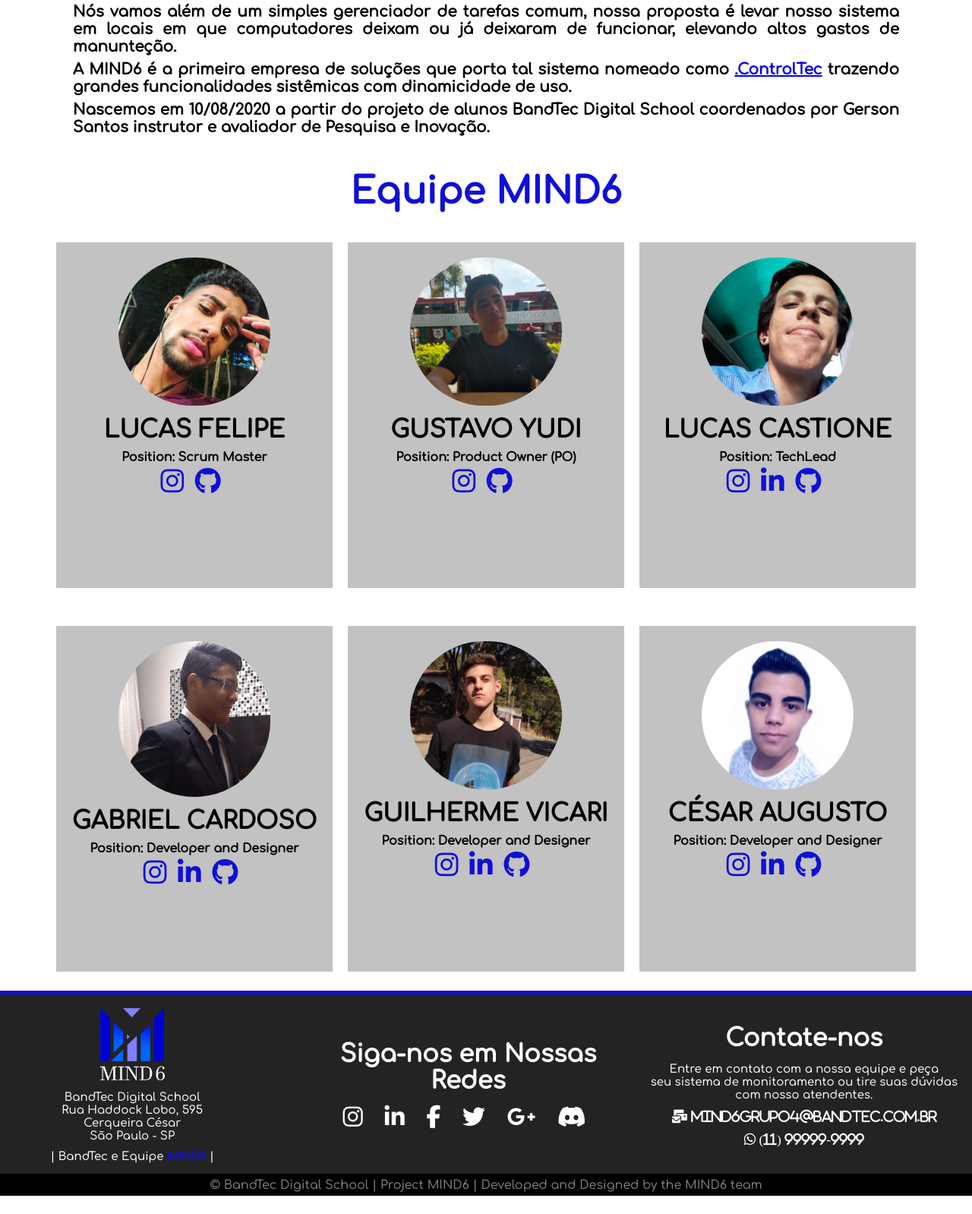
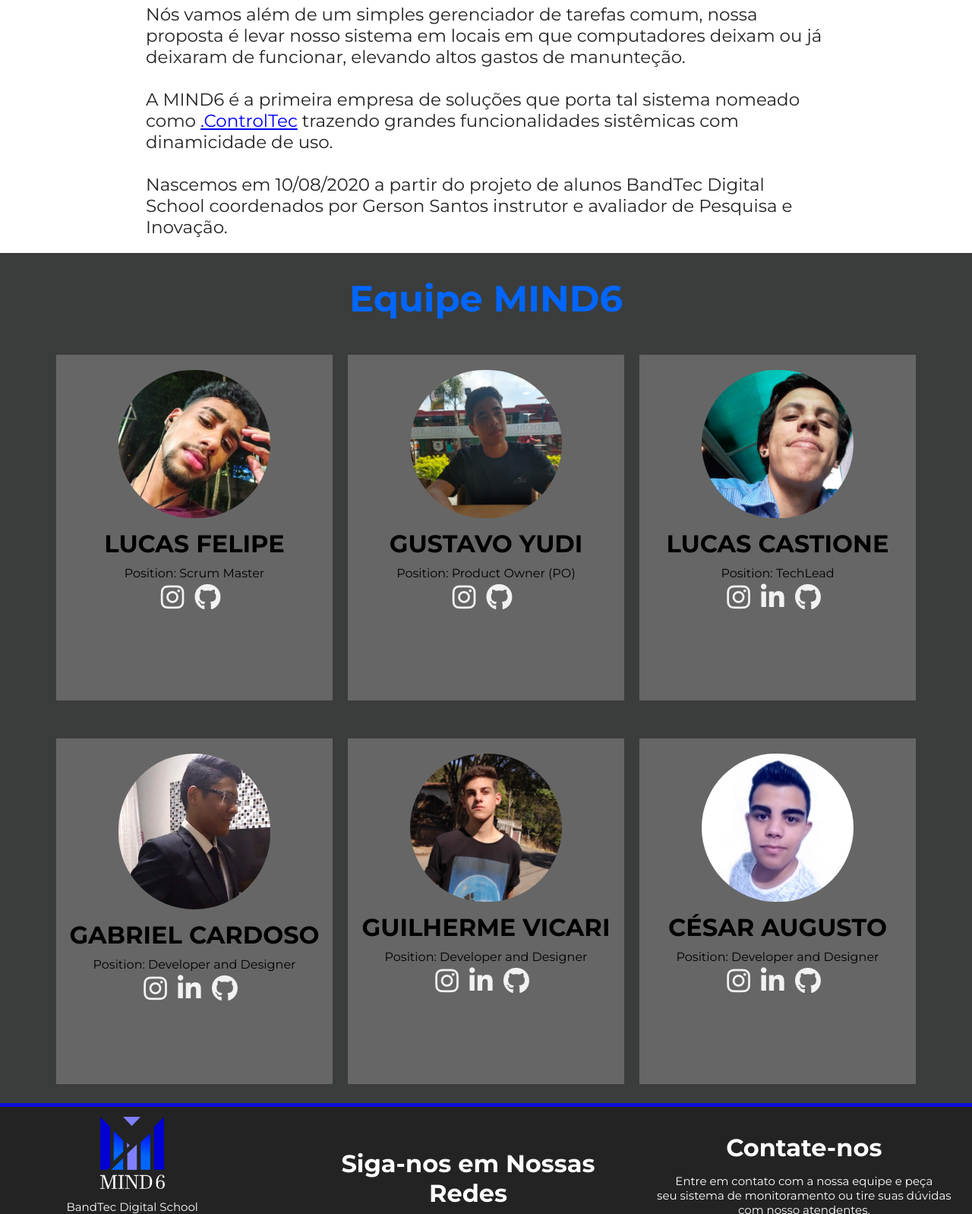
Before and after one commit to BandTec/grupo-04-adsb-20201, a plain HTML site: page site/sobre.html in a window 1280 px wide. Shown: the part 549-2147 px from the top of the page at 76% size. Before the commit the page ends 2123 px from the top, so only its background shows below. Drawn offline with nearby package versions, Linux system fonts and the light colour scheme.

Commit message:
site quase arrumado

```diff
--- a/site/css/index.css
+++ b/site/css/index.css
@@ -3,6 +3,9 @@
     --cor-secundaria: #232323;
     --cor-terciaria: #8080ff;
     --cor-quartenaria: #0066ffff;
+}
+* {
+    font-family: 'Montserrat', sans-serif;
 }
 
 .laboratorio {
@@ -10,12 +13,19 @@
     background: url('../img/laboratorio.jpg') center top no-repeat;
     background-size: 100%;
     background-attachment: fixed;
-    height: 630px;
+    height: 658px;
 }
+
+    .fbody{
+        background: url(../img/tech2.jpg);
+        background-repeat: no-repeat;
+        background-size: cover;
+
+    }
 
 .laboratorio div {
     background: rgba(0, 0, 0, 0.5);
-    height: 78%;
+    height: 518px;
     width: 100%;
     text-align: center;
 }
@@ -26,10 +36,9 @@
     padding-top: 140px;
 }
 .cor h1{
-    margin-top: 50px;
-    font-size: 60px;
+    margin-top: 106px;
+    font-size: 51px;
     color: white;
-    text-transform: uppercase;
 }
 
 .cor button{
@@ -46,10 +55,11 @@
 }
 
 .tituloMind6{
-    margin-top: 100px;
+    margin-top: 33px;
+    margin-bottom: 23px;
+
     text-align: center;
     color: var(--cor-secundaria);
-    font-family: 'Krona One', sans-serif;
     font-size: 50px;
 }
 
@@ -93,7 +103,7 @@
 }
 .subtitulo{
     color:#232323;
-    font-size: 30px;
+    font-size: 27px;
     padding-bottom: 20px;
 }
 .control{
--- a/site/css/sobre.css
+++ b/site/css/sobre.css
@@ -8,7 +8,7 @@
 }
 
 * {
-    font-family: 'Comfortaa', cursive;
+    font-family: 'Montserrat', sans-serif;
 }
 
 
@@ -32,7 +32,6 @@
 
 .cor h1 {
     text-transform: uppercase;
-    font-weight: bolder;
     color: white;
     font-size: 100px;
     text-shadow: 2px 2px black;
@@ -41,33 +40,35 @@
 .info {
     /* margin: 0px 20px 0px 20px; */
 
-    display: flex;
 
     justify-content: center;
     align-items: center;
 }
 
 .info .aboutUs {
-    width: 85%;
+    width: 100%;
     margin: 30px 0px 20px 0px;
 }
 
 .info .aboutUs h1 {
     color: black;
     text-transform: uppercase;
-
-    font-weight: bolder;
-    border-bottom: black solid 3px;
+    text-align: center;
 
     margin-bottom: 15px;
 }
 
-.info .aboutUs p {
-    font-weight: bolder;
-    text-align: justify;
+.aboutUs__p {
 
-    margin-bottom: 7px;
-    font-size: 20px;
+        width: 100%;
+        display: flex;
+        justify-content: center;
+
+}
+.aboutUs__p p{
+    font-size: 23px;
+    color: #232323;
+    width: 70%;
 }
 
 .cardsTeam {
@@ -75,13 +76,20 @@
     width: 90%;
     margin: auto;
 }
+#Team {
+    padding-top: 11px;
+    background-color: #3b3d3d;
+}
 
+.team a{
+
+
+}
 #Team h1.title {
     text-align: center;
     font-size: 48px;
-
-    color: var(--cor-principal);
-    margin: 20px auto 15px auto;
+    color: #0066ff;
+    margin: 20px 15px;
 }
 
 .cardsTeam {
@@ -95,7 +103,7 @@
     margin: 25px 10px;
     height: 455px;
 
-    background-color: rgba(136, 136, 136, 0.514);
+    background-color:#666666;
 }
 
 .card img {
@@ -112,7 +120,7 @@
 }
 
 .card p {
-    font-weight: bolder;
+
 }
 
 .card a i {
@@ -122,14 +130,6 @@
     margin-top: 5px;
 }
 
-.card .fa-instagram::before{
-    color: var(--cor-principal);
+.card i{
+    color: #f2f2f2;
 }
-
-.card .fa-linkedin-in::before{
-    color: var(--cor-principal);
-}
-
-.card .fa-github::before{
-    color: var(--cor-principal);
-}
--- a/site/sobre.html
+++ b/site/sobre.html
@@ -1,13 +1,13 @@
 <!DOCTYPE html>
 <html lang="pt-br">
-
   <head>
-    <meta charset="UTF-8">
-    <meta name="viewport" content="width=device-width, initial-scale=1.0">
-    <meta http-equiv="X-UA-Compatible" content="ie=edge">
-    <link rel="stylesheet" href="css/sobre.css">
-    <link rel="stylesheet" href="css/menu.css">
-    <link rel="icon" href="img/Logo-MIND6.png" type="image/x-icon">
+    <meta charset="UTF-8" />
+    <meta name="viewport" content="width=device-width, initial-scale=1.0" />
+    <meta http-equiv="X-UA-Compatible" content="ie=edge" />
+    <link rel="stylesheet" href="css/sobre.css" />
+    <link rel="stylesheet" href="css/menu.css" />
+    <link href="https://fonts.googleapis.com/css2?family=Montserrat:wght@400;500;700&display=swap" rel="stylesheet">
+    <link rel="icon" href="img/Logo-MIND6.png" type="image/x-icon" />
     <title>Sobre</title>
   </head>
 
@@ -18,7 +18,9 @@
         <ul>
           <li class="hover"><a href="sobre.html">Sobre nós</a></li>
           <li class="hover"><a href="contato.html">Contato</a></li>
-                <li class="logo"><a href="index.html"><img src="Logos/Logo-MIND6.png" alt=""></a></li>
+          <li class="logo">
+            <a href="index.html"><img src="Logos/Logo-MIND6.png" alt="" /></a>
+          </li>
           <li class="hover"><a href="controlTec.html">.ControlTec</a></li>
           <li class="hover"><a href="login.html">Login</a></li>
         </ul>
@@ -35,18 +37,22 @@
     <div class="info">
       <div class="aboutUs">
         <h1>A procura de solução? MIND6 a sua disposição.</h1>
+        <div class="aboutUs__p">
+          <p>
 
-            <p>Nós vamos além de um simples gerenciador de tarefas comum, nossa proposta é levar nosso sistema em
-                locais
-                em que computadores deixam ou já deixaram de funcionar, elevando altos gastos de manunteção.</p>
+            Nós vamos além de um simples gerenciador de tarefas comum, nossa
+            proposta é levar nosso sistema em locais em que computadores deixam
+            ou já deixaram de funcionar, elevando altos gastos de manunteção.
 
-            <p>A MIND6 é a primeira empresa de soluções que porta tal sistema nomeado como <a
-                    href="ControlTec.html">.ControlTec</a> trazendo
-                grandes
-                funcionalidades sistêmicas com dinamicidade de uso.</p>
+            <br><br> A MIND6 é a primeira empresa de soluções que porta tal sistema
+            nomeado como <a href="ControlTec.html">.ControlTec</a> trazendo
+            grandes funcionalidades sistêmicas com dinamicidade de uso.
 
-            <p>Nascemos em 10/08/2020 a partir do projeto de alunos BandTec Digital School coordenados por Gerson
-                Santos instrutor e avaliador de Pesquisa e Inovação.</p>
+            <br><br> Nascemos em 10/08/2020 a partir do projeto de alunos BandTec Digital
+            School coordenados por Gerson Santos instrutor e avaliador de
+            Pesquisa e Inovação.
+          </p>
+        </div>
       </div>
     </div>
 
@@ -54,61 +60,83 @@
       <h1 class="title">Equipe MIND6</h1>
       <div class="cardsTeam">
         <div class="card g-1">
-                <img src="Equipe/Lucas-Felipe.jpeg" alt="">
+          <img src="Equipe/Lucas-Felipe.jpeg" alt="" />
           <h1>Lucas Felipe</h1>
           <p>Position: Scrum Master</p>
 
-                <a href="https://www.instagram.com/eae.felpx/?hl=pt-br"><i class="fab fa-instagram"></i></a>
-                <a href="https://github.com/LucasFelpx"><i class="fab fa-github"></i></a>
+          <a href="https://www.instagram.com/eae.felpx/?hl=pt-br"
+            ><i class="fab fa-instagram"></i
+          ></a>
+          <a href="https://github.com/LucasFelpx"
+            ><i class="fab fa-github"></i
+          ></a>
         </div>
 
         <div class="card g-1">
-                <img src="Equipe/Gustavo-Yudi.jpeg" alt="">
+          <img src="Equipe/Gustavo-Yudi.jpeg" alt="" />
           <h1>Gustavo Yudi</h1>
           <p>Position: Product Owner (PO)</p>
 
-                <a href="https://www.instagram.com/_donyudi/?hl=pt-br"><i class="fab fa-instagram"></i></a>
-                <a href="https://github.com/gustavoyudi"><i class="fab fa-github"></i></a>
+          <a href="https://www.instagram.com/_donyudi/?hl=pt-br"
+            ><i class="fab fa-instagram"></i
+          ></a>
+          <a href="https://github.com/gustavoyudi"
+            ><i class="fab fa-github"></i
+          ></a>
         </div>
 
         <div class="card g-1">
-                <img src="Equipe/Lucas-Castione.jpeg" alt="">
+          <img src="Equipe/Lucas-Castione.jpeg" alt="" />
           <h1>Lucas Castione</h1>
           <p>Position: TechLead</p>
 
-                <a href="https://www.instagram.com/castione_dunk/?hl=pt-br"><i class="fab fa-instagram"></i></a>
+          <a href="https://www.instagram.com/castione_dunk/?hl=pt-br"
+            ><i class="fab fa-instagram"></i
+          ></a>
           <a href=""><i class="fab fa-linkedin-in"></i></a>
-                <a href="https://github.com/lucas-castione"><i class="fab fa-github"></i></a>
+          <a href="https://github.com/lucas-castione"
+            ><i class="fab fa-github"></i
+          ></a>
+        </div>
+
+        <div class="card g-1">
+          <img src="Equipe/Gabriel-Cardoso.jpeg"/>
+          <h1>Gabriel Cardoso</h1>
+          <p>Position: Developer and Designer</p>
+
+          <a href="https://www.instagram.com/biel.cardoso7/?hl=pt-br"
+            ><i class="fab fa-instagram"></i
+          ></a>
+          <a href=""><i class="fab fa-linkedin-in"></i></a>
+          <a href="https://github.com/GabrielSCardoso"
+            ><i class="fab fa-github"></i
+          ></a>
         </div>
 
         <div class="card g-2">
-                <img src="Equipe/Gabriel-Cardoso.jpeg" alt="">
-                <h1>Gabriel Cardoso</h1>
+          <img src="Equipe/Guilherme-Vicari.jpeg" alt="" />
+          <h1>Guilherme Vicari</h1>
           <p>Position: Developer and Designer</p>
 
-                <a href="https://www.instagram.com/biel.cardoso7/?hl=pt-br"><i class="fab fa-instagram"></i></a>
+          <a href="https://www.instagram.com/vicarizaum/?hl=pt-br"
+            ><i class="fab fa-instagram"></i
+          ></a>
           <a href=""><i class="fab fa-linkedin-in"></i></a>
-                <a href="https://github.com/GabrielSCardoso"><i class="fab fa-github"></i></a>
+          <a href="https://github.com/guilhermeVicari"
+            ><i class="fab fa-github"></i
+          ></a>
         </div>
 
         <div class="card g-2">
-                <img src="Equipe/Guilherme-Vicari.jpeg" alt="">
-                <h1>Guilherme Vicari</h1>
-                <p>Position: Developer and Designer</p>
-
-                <a href="https://www.instagram.com/vicarizaum/?hl=pt-br"><i class="fab fa-instagram"></i></a>
-                <a href=""><i class="fab fa-linkedin-in"></i></a>
-                <a href="https://github.com/guilhermeVicari"><i class="fab fa-github"></i></a>
-            </div>
-
-            <div class="card g-2">
-                <img src="Equipe/Cesar-Augusto.jpeg" alt="">
+          <img src="Equipe/Cesar-Augusto.jpeg" alt="" />
           <h1>César Augusto</h1>
           <p>Position: Developer and Designer</p>
 
           <a href=""><i class="fab fa-instagram"></i></a>
           <a href=""><i class="fab fa-linkedin-in"></i></a>
-                <a href="https://github.com/cesar-augusto-alves-barbosa"><i class="fab fa-github"></i></a>
+          <a href="https://github.com/cesar-augusto-alves-barbosa"
+            ><i class="fab fa-github"></i
+          ></a>
         </div>
       </div>
     </div>
@@ -116,11 +144,11 @@
     <div class="footer">
       <div class="footer-content">
         <div class="footer-section location">
-                <img src="Logos/Logo-MIND6.png" alt="Logo MIND6">
+          <img src="Logos/Logo-MIND6.png" alt="Logo MIND6" />
           <p>
-                    BandTec Digital School <br>
-                    Rua Haddock Lobo, 595 <br>
-                    Cerqueira César <br>
+            BandTec Digital School <br />
+            Rua Haddock Lobo, 595 <br />
+            Cerqueira César <br />
             São Paulo - SP
           </p>
 
@@ -145,28 +173,29 @@
         <div class="footer-section contate">
           <h1>Contate-nos</h1>
           <p>
-                    Entre em contato com a nossa equipe e peça <br>
-                    seu sistema de monitoramento ou tire suas dúvidas <br>
+            Entre em contato com a nossa equipe e peça <br />
+            seu sistema de monitoramento ou tire suas dúvidas <br />
             com nosso atendentes.
           </p>
 
           <div class="contact">
-                    <span><i class="fas fa-mail-bulk"> Mind6Grupo4@bandtec.com.br</i></span>
+            <span
+              ><i class="fas fa-mail-bulk"> Mind6Grupo4@bandtec.com.br</i></span
+            >
             <span><i class="fab fa-whatsapp"> (11) 99999-9999</i></span>
           </div>
         </div>
       </div>
 
       <div class="footer-bottom">
-            &copy; BandTec Digital School | Project MIND6 |
-            Developed and Designed by the MIND6 team
+        &copy; BandTec Digital School | Project MIND6 | Developed and Designed
+        by the MIND6 team
       </div>
     </div>
-
-
-
   </body>
-
 </html>
 <script src="menu.js"></script>
-<script src="https://kit.fontawesome.com/26d639ee5e.js" crossorigin="anonymous"></script>
+<script
+  src="https://kit.fontawesome.com/26d639ee5e.js"
+  crossorigin="anonymous"
+></script>
```
Also changed, not shown: site/controlTec.html (+1 -1 lines), site/css/controlTec.css (+4 -4 lines), site/index.html (+2 -1 lines), site/img/tech2.jpg (added), 3 other files. Lines whose indentation alone changed are shown as unchanged.
